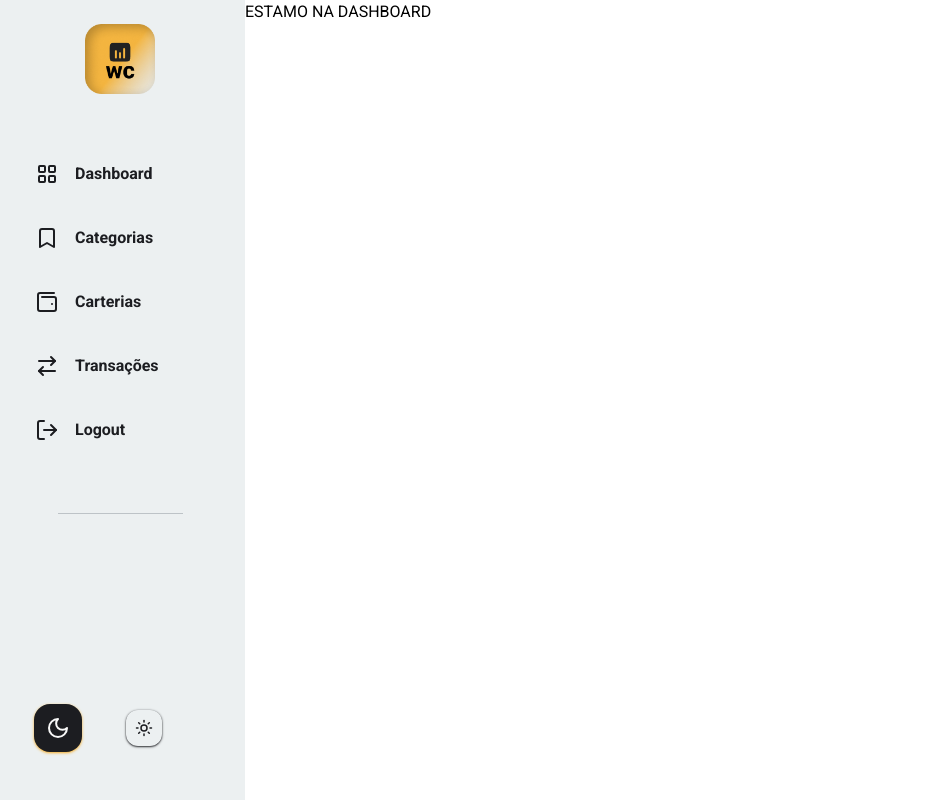
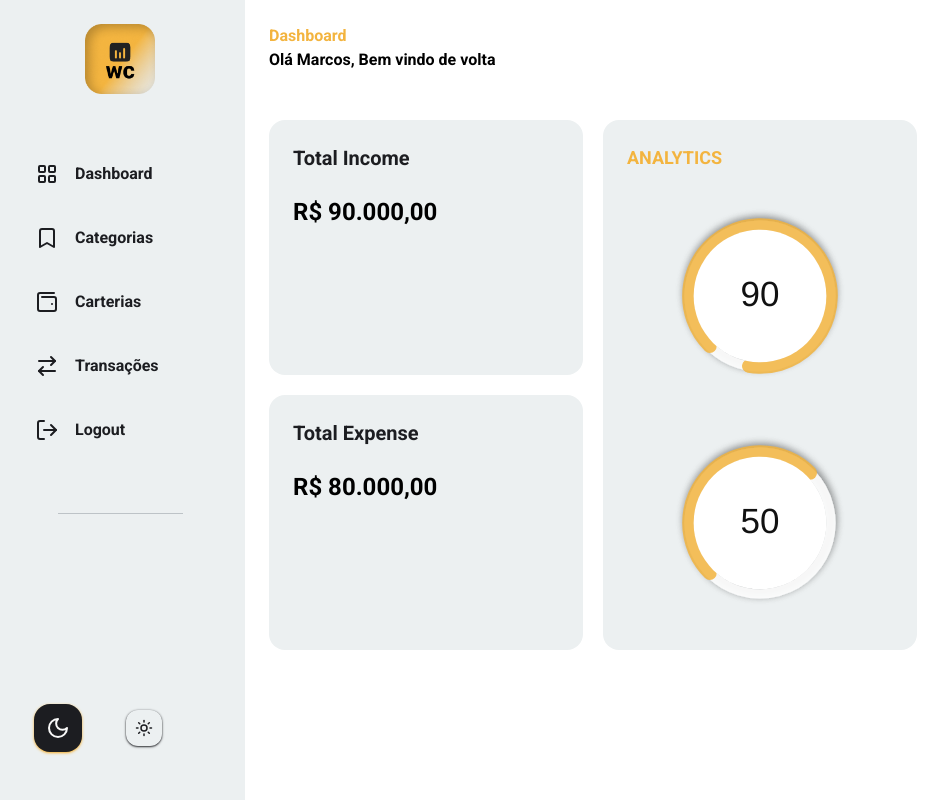
Before and after one commit to devbymarcos/finnanceweb, a Next.js app: page / in a window 1280 px wide. Shown: the whole page, without its empty margins (5-953 px from the left). Built offline with nearby package versions, Linux system fonts and the light colour scheme.

Commit message:
feat insert chart

```diff
--- /dev/null
+++ b/src/app/(admin)/dash/CardDashStyle.tsx
@@ -0,0 +1,13 @@
+interface Props {
+  children?: React.ReactNode;
+}
+
+const CardDashStyle = ({ children }: Props) => {
+  return (
+    <div className="bg-base-gray w-full h-full p-6 flex flex-col gap-6 rounded-2xl">
+      {children}
+    </div>
+  );
+};
+
+export default CardDashStyle;
--- /dev/null
+++ b/src/app/(admin)/dash/ChartPieDash.tsx
@@ -0,0 +1,83 @@
+// @ts-nocheck
+"use client";
+import Chart from "react-apexcharts";
+
+const ChartPieDash = ({ value }) => {
+  let options = {
+    chart: {
+      toolbar: {
+        show: false,
+      },
+    },
+    plotOptions: {
+      radialBar: {
+        startAngle: -135,
+        endAngle: 225,
+        hollow: {
+          margin: 0,
+          size: "70%",
+          background: "#fff",
+          image: undefined,
+          imageOffsetX: 0,
+          imageOffsetY: 0,
+          //@ts-ignore
+          position: "front",
+          dropShadow: {
+            enabled: false,
+            top: 3,
+            left: 0,
+            blur: 4,
+            opacity: 0.24,
+          },
+        },
+        track: {
+          background: "#fff",
+          strokeWidth: "67%",
+          margin: 0, // margin is in pixels
+          dropShadow: {
+            enabled: true,
+            top: -3,
+            left: 0,
+            blur: 4,
+            opacity: 0.35,
+          },
+        },
+        dataLabels: {
+          show: true,
+          name: {
+            offsetY: -10,
+            show: true,
+            color: "#888",
+            fontSize: "17px",
+          },
+          value: {
+            formatter: function (val: any) {
+              return parseInt(val);
+            },
+            color: "#111",
+            fontSize: "35px",
+            show: true,
+            offsetY: -6,
+          },
+        },
+      },
+    },
+    fill: {
+      type: "solid",
+      colors: ["#f3b43f"], // Cor sólida
+    },
+    stroke: {
+      lineCap: "round",
+    },
+    labels: [""],
+  };
+
+  const series = [value];
+  return (
+    <>
+      <Chart options={options} height={200} series={series} type="radialBar" />
+    </>
+  );
+};
+
+export default ChartPieDash;
--- /dev/null
+++ b/src/app/(admin)/dash/HeaderDash.tsx
@@ -0,0 +1,12 @@
+const HeaderDash = () => {
+  return (
+    <header className="flex justify-between items-center mb-12">
+      <div>
+        <h1 className="text-base-yellow font-bold">Dashboard</h1>
+        <p className="font-bold">Olá Marcos, Bem vindo de volta</p>
+      </div>
+    </header>
+  );
+};
+
+export default HeaderDash;
--- a/src/app/(admin)/layout.tsx
+++ b/src/app/(admin)/layout.tsx
@@ -12,7 +12,7 @@ export default function RootLayout({
   return (
     <AppContext>
       <Sidebar />
-      <main className="absolute left-[250px]">{children}</main>
+      <main className="absolute left-[250px] p-6">{children}</main>
     </AppContext>
   );
 }
--- a/src/app/(admin)/page.tsx
+++ b/src/app/(admin)/page.tsx
@@ -1,7 +1,37 @@
+import DashIcon from "@/components/icons/DashIcon";
+import CardDashStyle from "./dash/CardDashStyle";
+import HeaderDash from "./dash/HeaderDash";
+import ChartPieDash from "./dash/ChartPieDash";
+
 function Index() {
   return (
     <>
-      <h1>ESTAMO NA DASHBOARD</h1>
+      <HeaderDash />
+      <section className=" grid grid-cols-3 gap-5">
+        <div className="grid grid-cols-1 gap-5">
+          <CardDashStyle>
+            <h3 className="text-xl text-base-black dark:text-base-white font-bold">
+              Total Income
+            </h3>
+            <p className="text-2xl font-bold">R$ 90.000,00</p>
+          </CardDashStyle>
+          <CardDashStyle>
+            <h3 className="text-xl text-base-black dark:text-base-white font-bold">
+              Total Expense
+            </h3>
+            <p className="text-2xl font-bold">R$ 80.000,00 </p>
+          </CardDashStyle>
+        </div>
+        <div>
+          <CardDashStyle>
+            <h3 className="text-base-yellow first-line:font-bold text-lg">
+              ANALYTICS
+            </h3>
+            <ChartPieDash value={90} />
+            <ChartPieDash value={50} />
+          </CardDashStyle>
+        </div>
+      </section>
     </>
   );
 }
```
Also changed, not shown: package.json (+8 -6 lines), modelo.js (added), 1 other file (tests, documents, lock files or other folders).
